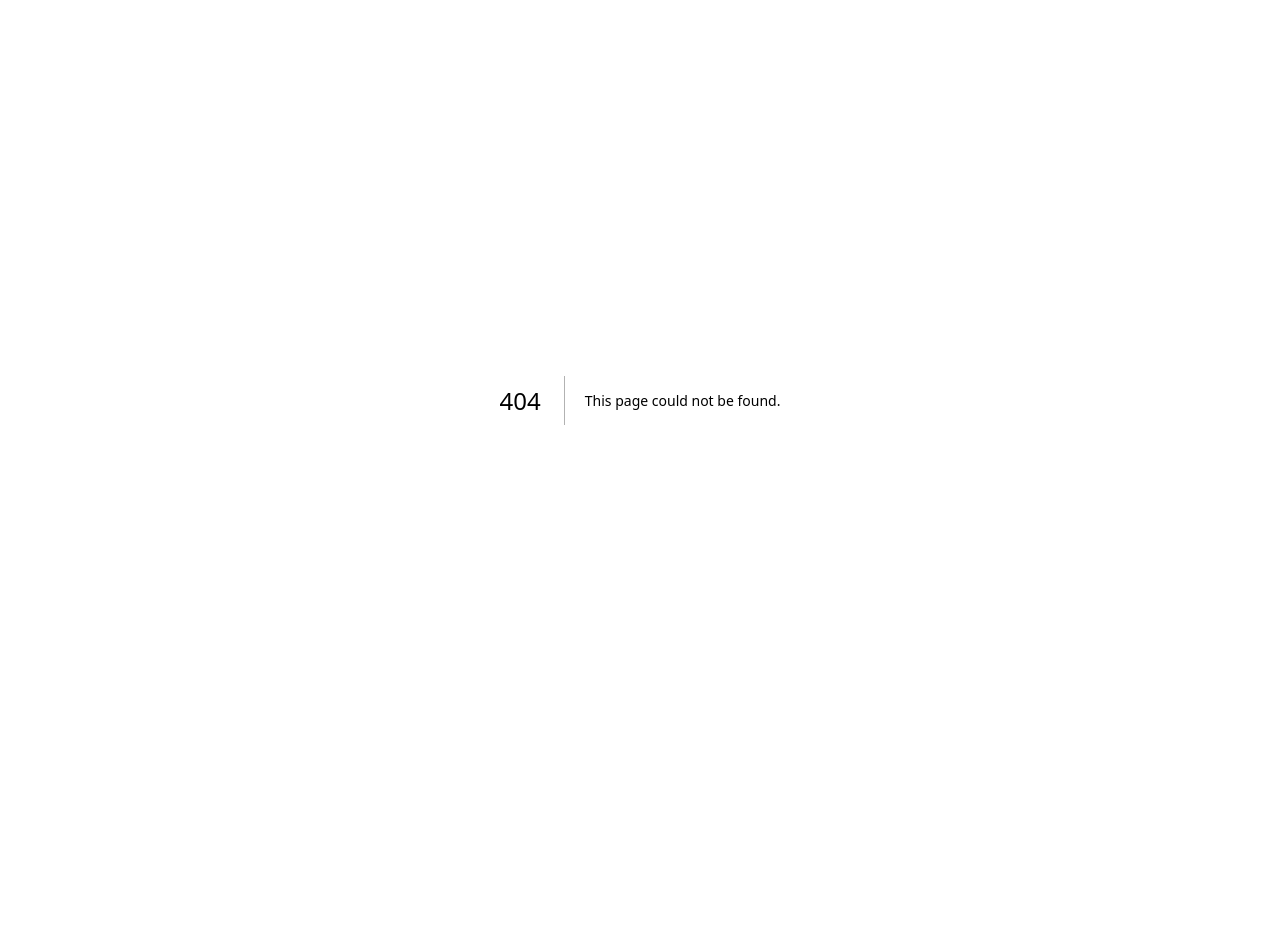
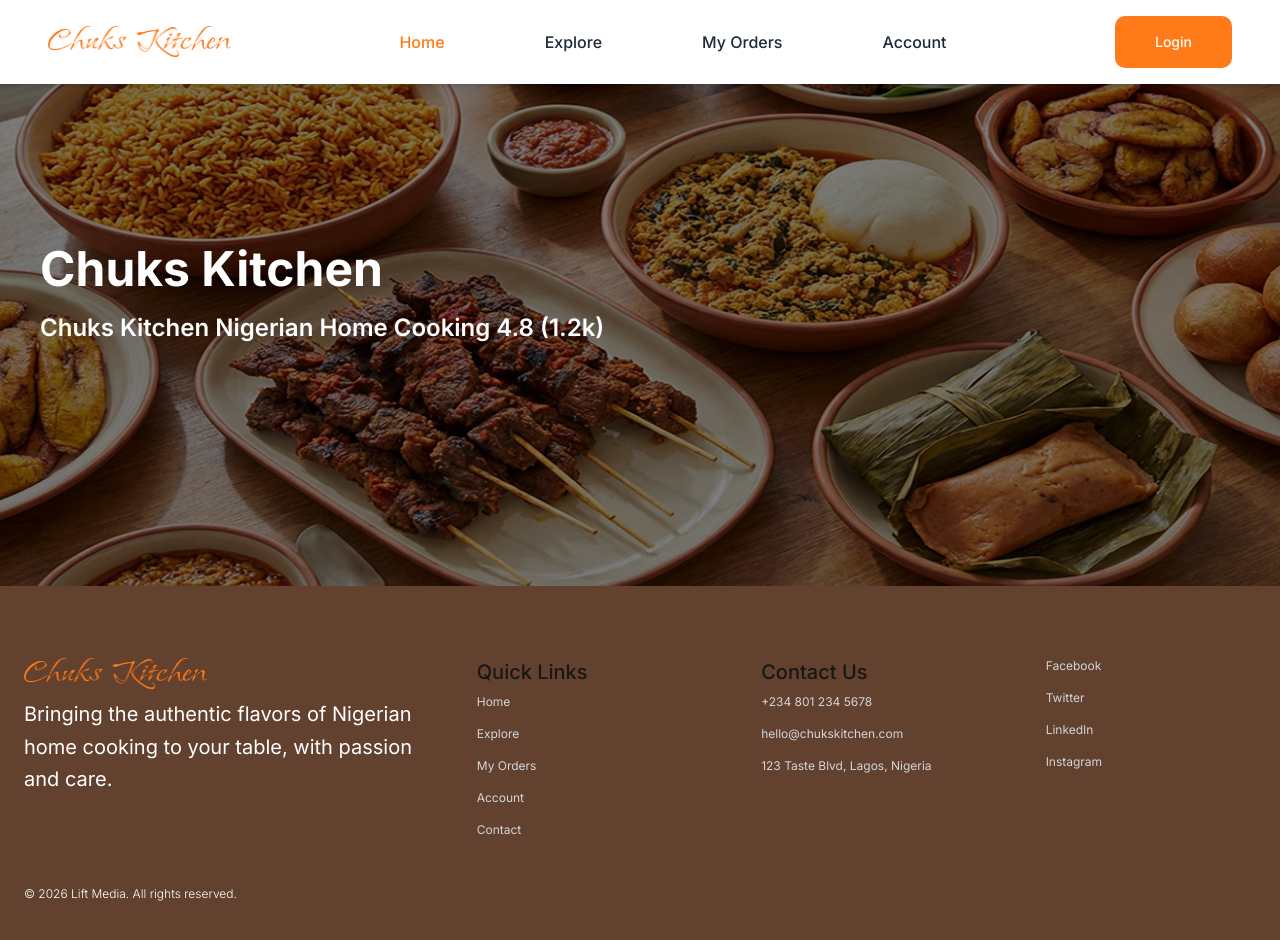
Before and after one commit to trustonyekwere/chuks_kitchen, a Next.js app: page /explore in a window 1280 px wide. Before the commit this address had no page. Shown: the top 940 px of the page. Before the commit the page ends 800 px from the top, so only its background shows below. Built offline with nearby package versions, Linux system fonts and the light colour scheme.

Commit message:
added image, started explore page

```diff
--- a/app/components/layout/Header.tsx
+++ b/app/components/layout/Header.tsx
@@ -28,7 +28,7 @@ export default function Header() {
                             </Link>
                         </li>
                         <li>
-                            <Link href="explore" className="hover:text-[#FF7A18] transition">
+                            <Link href="/explore" className="hover:text-[#FF7A18] transition">
                             Explore
                             </Link>
                         </li>
--- a/app/components/sections/Hero.tsx
+++ b/app/components/sections/Hero.tsx
@@ -4,9 +4,19 @@ import { motion } from "framer-motion"
 import { SearchIcon } from "lucide-react"
 import ButtonLink from "../ui/Button"
 
-export default function Hero() {
+type HeroProps = {
+    title: string
+    subtitle: string
+    bgImage: string
+    buttonText?: string
+    buttonHref?: string
+    placeholder?: string
+    height: string
+}
+
+export default function Hero({ title, subtitle, buttonText, buttonHref, bgImage, placeholder, height }: HeroProps) {
     return (
-        <section className="relative h-screen bg-[url('/hero.jpg')] bg-cover bg-center priority" id="hero">
+        <section className={`relative ${height} bg-cover bg-center`} style={{ backgroundImage: `url(${bgImage})` }} id="hero">
             {/* Overlay */}
             <div className="absolute inset-0 bg-black/50"></div>
 
@@ -21,30 +31,36 @@ export default function Hero() {
                     >
                         <div className="text-white">
                             <h1 className="text-4xl md:text-[48px] font-bold">
-                                The Heart of Nigerian Home Cooking
+                                {/* The Heart of Nigerian Home Cooking */}
+                                {title}
                             </h1>
                             <p className="mt-4 sm:text-xl lg:text-2xl font-semibold text-white">
-                                Handcrafted with passion, delivered with care.
+                                {/* Handcrafted with passion, delivered with care. */}
+                                {subtitle}
                             </p>
+                            {buttonText && buttonHref && (
                                 <div className="mt-4">
-                                <ButtonLink text="Discover what’s new" href="/contact-us" />
+                                    <ButtonLink text={buttonText} href={buttonHref} />
                                 </div>
+                            )}
                         </div>
                     </motion.div>
                 </div>
             </div>
 
-            {/* Cravings */}
+            {/* search form */}
+            {placeholder && (
                 <div className="absolute left-1/2 -translate-x-1/2 -translate-y-1/2">
                     <div className="rounded-md min-w-md md:min-w-2xl bg-white px-3 py-1 shadow-lg">
                         <form action="" className="flex justify-center items-center gap-4">
                             <button name="submit" className="cursor-pointer">
                                 <SearchIcon size={35} color="gray" />
                             </button>
-                        <input name="cravings" className="text-black font-semibold w-full py-4 pe-10 focus:outline-none placeholder:text-gray-600" placeholder="What are you craving for today?" />
+                            <input name="cravings" className="text-black font-semibold w-full py-4 pe-10 focus:outline-none placeholder:text-gray-600" placeholder={placeholder} />
                         </form>
                     </div>
                 </div>
+            )}
         </section>
     )
 }
--- a/app/components/ui/BackToTop.tsx
+++ b/app/components/ui/BackToTop.tsx
@@ -24,7 +24,7 @@ export default function BackToTop() {
     return (
         <button
         onClick={scrollToTop}
-        className="fixed bottom-6 right-6 bg-[#0081FE] text-white p-3 rounded-full shadow-lg hover:bg-blue-600 transition"
+        className="fixed bottom-6 right-6 cursor-pointer bg-[#0081FE] text-white p-3 rounded-full shadow-lg hover:bg-blue-600 transition"
         >
             <ArrowUpIcon />
         </button>
--- /dev/null
+++ b/app/explore/page.tsx
@@ -0,0 +1,21 @@
+// Sections
+import Hero from "../components/sections/Hero"
+// import Categories from "../components/sections/Categories"
+// import Specials from "../components/sections/Specials"
+// import New_menu from "../components/sections/New_menu"
+
+export default function Explore() {
+    return (
+        <>
+            <Hero
+                title="Chuks  Kitchen"
+                subtitle="Chuks Kitchen Nigerian Home Cooking 4.8  (1.2k)"
+                bgImage="/4.8.jpg"
+                height="h-[586px]"
+            />
+            {/* <Categories />
+            <Specials />
+            <New_menu /> */}
+        </>
+    )
+}
--- a/app/layout.tsx
+++ b/app/layout.tsx
@@ -1,3 +1,7 @@
+// Layout
+import Header from "./components/layout/Header"
+import Footer from "./components/layout/Footer"
+
 import { Inter } from "next/font/google"
 import type { Metadata } from "next";
 import "./globals.css";
@@ -19,8 +23,10 @@ export default function RootLayout({
   return (
     <html lang="en" className="scroll-smooth">
       <body className={inter.className}>
-        {children}
-        <BackToTop />
+          <Header />
+              {children}
+              <BackToTop />
+          <Footer />
       </body>
     </html>
   );
--- a/app/page.tsx
+++ b/app/page.tsx
@@ -1,7 +1,3 @@
-// Layout
-import Header from "./components/layout/Header"
-import Footer from "./components/layout/Footer"
-
 // Sections
 import Hero from "./components/sections/Hero"
 import Categories from "./components/sections/Categories"
@@ -11,12 +7,18 @@ import New_menu from "./components/sections/New_menu"
 export default function Home() {
   return (
     <>
-      <Header />
-      <Hero />
+      <Hero
+          title="The Heart of Nigerian Home Cooking"
+          subtitle="Handcrafted with passion, delivered with care."
+          bgImage="/hero.jpg"
+          height="h-screen"
+          buttonText="Discover what’s new"
+          buttonHref="/"
+          placeholder="What are you craving for today?"
+      />
       <Categories />
       <Specials />
       <New_menu />
-      <Footer />
     </>
   )
 }
```
Also changed, not shown: public/4.8.jpg (added). Lines whose indentation alone changed are shown as unchanged.
